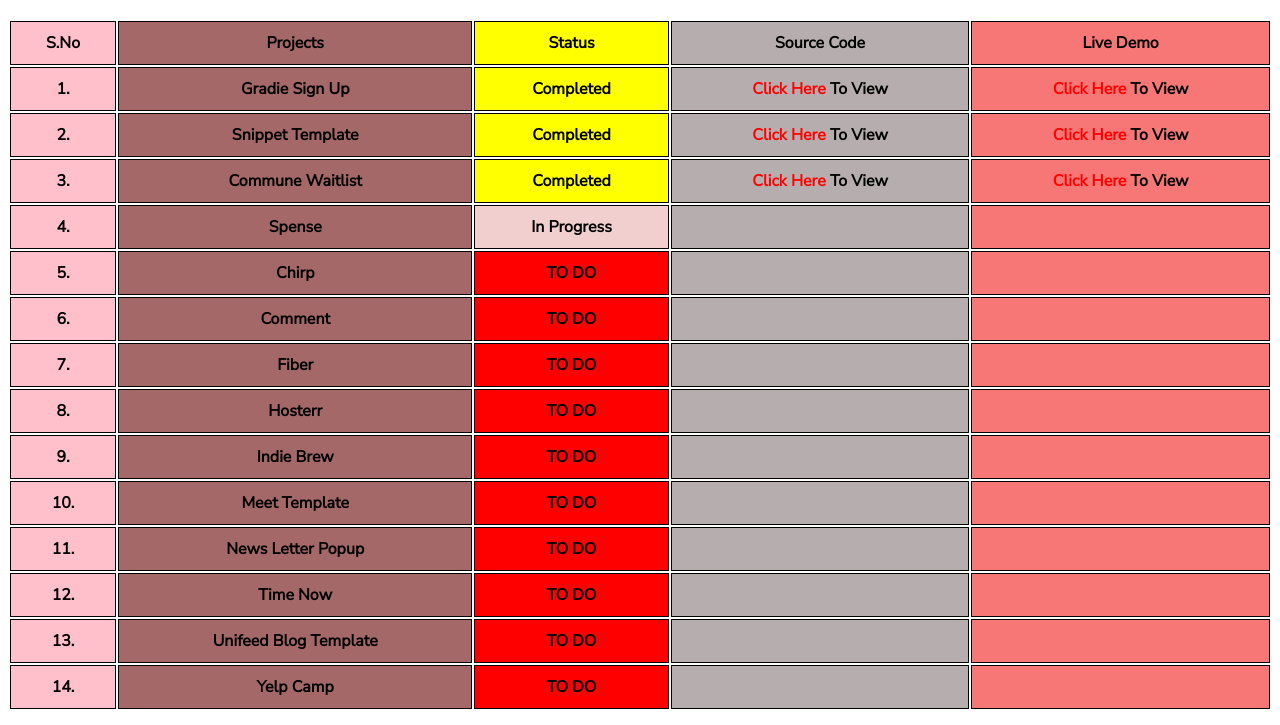
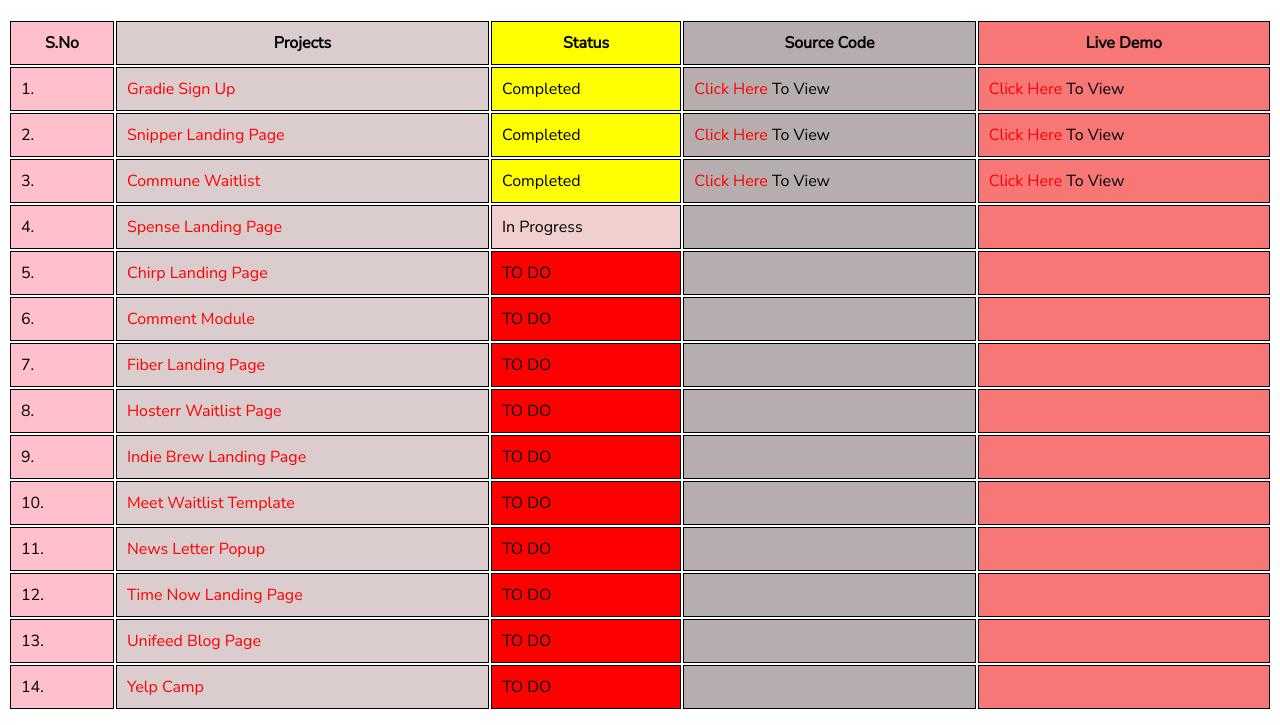
Before and after one commit to ananthmgk/codewell-challenges-current-status, a plain HTML site: page index.html in a window 1280 px wide. Shown: the part 75-800 px from the top of the page. Drawn offline with Linux system fonts and the light colour scheme.

Commit message:
inserted hover, color class and changed th-td

```diff
--- a/index.html
+++ b/index.html
@@ -12,108 +12,108 @@
               <h1 id="caption"><b>CodeWell Challenges</b></h1>
             <Table id="table">
                 <tr>
-                    <th style="background-color: pink;">S.No</th>
-                    <th style="background-color: rgb(165, 104, 104);">Projects</th>
-                    <th style="background-color: yellow;">status</th>
-                    <th style="background-color: rgb(182, 174, 174);">Source code</th>
-                    <th style="background-color: rgb(247, 119, 119);">live demo</th>
+                    <th class="pink">S.No</th>
+                    <th class="project-color">Projects</th>
+                    <th class="yellow">status</th>
+                    <th class="source-color">Source code</th>
+                    <th class="live-color">live demo</th>
                 </tr>
                 <tr>
-                    <th style="background-color: pink;">1.</th>
-                    <th style="background-color: rgb(165, 104, 104);">Gradie Sign Up</th>
-                    <th style="background-color: yellow;">completed</th>
-                    <th style="background-color: rgb(182, 174, 174);"><a href="https://github.com/ananthmgk/Gradie-Signup-Page" target="blank">Click here</a> to view</th>
-                    <th style="background-color: rgb(247, 119, 119);"><a href="https://ananthmgk.github.io/Gradie-Signup-Page/" target="blank">Click here</a> to view</th>
+                    <td class="pink">1.</td>
+                    <td class="project-color"><a class="hover" href="https://www.codewell.cc/challenges/gradie-sign-up-page--608ac420650dff001599e8ec" target="blank">Gradie Sign Up</a></td>
+                    <td class="yellow">completed</td>
+                    <td class="source-color"><a class="hover" href="https://github.com/ananthmgk/Gradie-Signup-Page" target="blank">Click here</a> to view</td>
+                    <td class="live-color"><a class="hover" href="https://ananthmgk.github.io/Gradie-Signup-Page/" target="blank">Click here</a> to view</td>
                 </tr>
                 <tr>
-                    <th style="background-color: pink;">2.</th>
-                    <th style="background-color: rgb(165, 104, 104);">Snippet Template</th>
-                    <th style="background-color: yellow;">completed</th>
-                    <th style="background-color: rgb(182, 174, 174);"><a href="https://github.com/ananthmgk/Snippet_Template_Starter_Files" target="blank">Click here</a> to view</th>
-                    <th style="background-color: rgb(247, 119, 119);"><a href="https://ananthmgk.github.io/Snippet_Template_Starter_Files/" target="blank">Click here</a> to view</th>
+                    <td class="pink">2.</th>
+                    <td class="project-color"><a class="hover" href="https://www.codewell.cc/challenges/snipper-landing-page--608bbe67e0984a001540d79b" target="blank">snipper landing page</a></th>
+                    <td class="yellow">completed</th>
+                    <td class="source-color"><a class="hover" href="https://github.com/ananthmgk/Snippet_Template_Starter_Files" target="blank">Click here</a> to view</td>
+                    <td class="live-color"><a class="hover" href="https://ananthmgk.github.io/Snippet_Template_Starter_Files/" target="blank">Click here</a> to view</td>
                 </tr>
                 <tr>
-                    <th style="background-color: pink;">3.</th>
-                    <th style="background-color: rgb(165, 104, 104);">Commune Waitlist</th>
-                    <th style="background-color: yellow;">completed</th>
-                    <th style="background-color: rgb(182, 174, 174);"><a href="https://github.com/ananthmgk/Commune-Waitlist-codewell-proj" target="blank">Click here</a> to view</th>
-                    <th style="background-color: rgb(247, 119, 119);"><a href="https://ananthmgk.github.io/Commune-Waitlist-codewell-proj/" target="blank">Click here</a> to view</th>
+                    <td class="pink">3.</th>
+                    <td class="project-color"><a class="hover" href="https://www.codewell.cc/challenges/commune-waitlist-page--608d9565747bad001532bd64" target="blank">Commune Waitlist</a></th>
+                    <td class="yellow">completed</th>
+                    <td class="source-color"><a class="hover" href="https://github.com/ananthmgk/Commune-Waitlist-codewell-proj" target="blank">Click here</a> to view</td>
+                    <td class="live-color"><a class="hover" href="https://ananthmgk.github.io/Commune-Waitlist-codewell-proj/" target="blank">Click here</a> to view</td>
                 </tr>
                 <tr>
-                    <th style="background-color: pink;">4.</th>
-                    <th style="background-color: rgb(165, 104, 104);">Spense</th>
-                    <th style="background-color: rgb(241, 207, 207);">in Progress</th>
-                    <th style="background-color: rgb(182, 174, 174);"></th>
-                    <th style="background-color: rgb(247, 119, 119);"></th>
+                    <td class="pink">4.</td>
+                    <td class="project-color"><a class="hover" href="https://www.codewell.cc/challenges/spense-landing-page--608a7a859691700015db16c5" target="blank">Spense landing page</a></td>
+                    <td class="inprogress-color">in Progress</td>
+                    <td class="source-color"></td>
+                    <td class="live-color"></td>
                 </tr>
                 <tr>
-                    <th style="background-color: pink;">5.</th>
-                    <th style="background-color: rgb(165, 104, 104);">Chirp</th>
-                    <th style="background-color: red;">TO DO</th>
-                    <th style="background-color: rgb(182, 174, 174);"></th>
-                    <th style="background-color: rgb(247, 119, 119);"></th>
+                    <td class="pink">5.</td>
+                    <td class="project-color"><a class="hover" href="https://www.codewell.cc/challenges/chirp-landing-page--60fc1e36a383e41090a3c71c" target="blank">Chirp landing page</a></td>
+                    <td class="red">TO DO</td>
+                    <td class="source-color"></td>
+                    <td class="live-color"></td>
                 </tr>
                 <tr>
-                    <th style="background-color: pink;">6.</th>
-                    <th style="background-color: rgb(165, 104, 104);">Comment</th>
-                    <th style="background-color: red;">TO DO</th>
-                    <th style="background-color: rgb(182, 174, 174);"></th>
-                    <th style="background-color: rgb(247, 119, 119);"></th>
+                    <td class="pink">6.</td>
+                    <td class="project-color"><a class="hover" href="https://www.codewell.cc/challenges/comment-module--608bc18ee0984a001540d7a6" target="blank">Comment module</a></td>
+                    <td class="red">TO DO</td>
+                    <td class="source-color"></td>
+                    <td class="live-color"></td>
                 </tr>
                 <tr>
-                    <th style="background-color: pink;">7.</th>
-                    <th style="background-color: rgb(165, 104, 104);">Fiber</th>
-                    <th style="background-color: red;">TO DO</th>
-                    <th style="background-color: rgb(182, 174, 174);"></th>
-                    <th style="background-color: rgb(247, 119, 119);"></th>
+                    <td class="pink">7.</td>
+                    <td class="project-color"><a class="hover" href="https://www.codewell.cc/challenges/fiber-landing-page--608a7e639691700015db16d1" target="blank">Fiber landing page</a></td>
+                    <td class="red">TO DO</td>
+                    <td class="source-color"></td>
+                    <td class="live-color"></td>
                 </tr>
                 <tr>
-                    <th style="background-color: pink;">8.</th>
-                    <th style="background-color: rgb(165, 104, 104);">hosterr</th>
-                    <th style="background-color: red;">TO DO</th>
-                    <th style="background-color: rgb(182, 174, 174);"></th>
-                    <th style="background-color: rgb(247, 119, 119);"></th>
+                    <td class="pink">8.</td>
+                    <td class="project-color"><a class="hover" href="https://www.codewell.cc/challenges/hosterr-waitlist-page--60b3ea4c0cc72310b5a2494d" target="blank">hosterr waitlist page</a></td>
+                    <td class="red">TO DO</td>
+                    <td class="source-color"></td>
+                    <td class="live-color"></td>
                 </tr>
                 <tr>
-                    <th style="background-color: pink;">9.</th>
-                    <th style="background-color: rgb(165, 104, 104);">indie brew</th>
-                    <th style="background-color: red;">TO DO</th>
-                    <th style="background-color: rgb(182, 174, 174);"></th>
-                    <th style="background-color: rgb(247, 119, 119);"></th>
+                    <td class="pink">9.</td>
+                    <td class="project-color"><a class="hover" href="https://www.codewell.cc/challenges/indiebrew-landing-page--608aca51650dff001599e8f9" target="blank">indie brew landing page</a></td>
+                    <td class="red">TO DO</td>
+                    <td class="source-color"></td>
+                    <td class="live-color"></td>
                 <tr>
-                    <th style="background-color: pink;">10.</th>
-                    <th style="background-color: rgb(165, 104, 104);">meet template</th>
-                    <th style="background-color: red;">TO DO</th>
-                    <th style="background-color: rgb(182, 174, 174);"></th>
-                    <th style="background-color: rgb(247, 119, 119);"></th>
+                    <td class="pink">10.</td>
+                    <td class="project-color"><a class="hover" href="https://www.codewell.cc/challenges/meeet-waitlist-template--60e05defa383e41090a3c273" target="blank">meet waitlist template</a></td>
+                    <td class="red">TO DO</td>
+                    <td class="source-color"></td>
+                    <td class="live-color"></td>
                 </tr>
                 <tr>
-                    <th style="background-color: pink;">11.</th>
-                    <th style="background-color: rgb(165, 104, 104);">news letter popup</th>
-                    <th style="background-color: red;">TO DO</th>
-                    <th style="background-color: rgb(182, 174, 174);"></th>
-                    <th style="background-color: rgb(247, 119, 119);"></th>
+                    <td class="pink">11.</td>
+                    <td class="project-color"><a class="hover" href="https://www.codewell.cc/challenges/newsletter-popup-template--60a8db35203a0e6180bb5035" target="blank">news letter popup</a></td>
+                    <td class="red">TO DO</td>
+                    <td class="source-color"></td>
+                    <td class="live-color"></td>
                 </tr>
                 <tr>
-                    <th style="background-color: pink;">12.</th>
-                    <th style="background-color: rgb(165, 104, 104);">time now</th>
-                    <th style="background-color: red;">TO DO</th>
-                    <th style="background-color: rgb(182, 174, 174);"></th>
-                    <th style="background-color: rgb(247, 119, 119);"></th>
+                    <td class="pink">12.</td>
+                    <td class="project-color"><a class="hover" href="https://www.codewell.cc/challenges/timenow-landing-page--608d9a7d747bad001532bd70" target="blank">time now landing page</a></td>
+                    <td class="red">TO DO</td>
+                    <td class="source-color"></td>
+                    <td class="live-color"></td>
                 </tr>
                 <tr>
-                    <th style="background-color: pink;">13.</th>
-                    <th style="background-color: rgb(165, 104, 104);">Unifeed Blog Template</th>
-                    <th style="background-color: red;">TO DO</th>
-                    <th style="background-color: rgb(182, 174, 174);"></th>
-                    <th style="background-color: rgb(247, 119, 119);"></th>
+                    <td class="pink">13.</td>
+                    <td class="project-color"><a class="hover" href="https://www.codewell.cc/challenges/unifeed-blog-page--608d9d5c747bad001532bd7c" target="blank">Unifeed Blog page</a></td>
+                    <td class="red">TO DO</td>
+                    <td class="source-color"></td>
+                    <td class="live-color"></td>
                 </tr>
                 <tr>
-                    <th style="background-color: pink;">14.</th>
-                    <th style="background-color: rgb(165, 104, 104);">Yelp Camp</th>
-                    <th style="background-color: red;">TO DO</th>
-                    <th style="background-color: rgb(182, 174, 174);"></th>
-                    <th style="background-color: rgb(247, 119, 119);"></th>
+                    <td class="pink">14.</td>
+                    <td class="project-color"><a class="hover" href="https://www.codewell.cc/challenges/yelpcamp-by-colt-steele--6144c7c8a383e41090a3d84b" target="blank">Yelp Camp</a></td>
+                    <td class="red">TO DO</td>
+                    <td class="source-color"></td>
+                    <td class="live-color"></td>
                 </tr>
             </Table>
           </div>
--- a/styles.css
+++ b/styles.css
@@ -5,7 +5,7 @@
     text-transform: capitalize;
 }
 
-table th {
+table th, td {
     border: 1px solid black;
     padding: 10px;
 }
@@ -27,6 +27,38 @@
     justify-content: center;
 }
 
+.pink {
+    background-color: pink;
+}
+
+.red {
+    background-color: red;
+}
+
+.yellow {
+    background-color: yellow;
+}
+
+.inprogress-color {
+    background-color: rgb(241, 207, 207);
+}
+
+.project-color {
+    background-color: rgb(219, 205, 205);
+}
+
+.source-color {
+    background-color: rgb(182, 174, 174);
+}
+
+.live-color {
+    background-color: rgb(247, 119, 119);
+}
+
+.hover:hover, .hover:active {
+    color: white !important;
+}
+
 @media (max-width:580px) {
     table th, td {
         border: 1px solid black;
```
